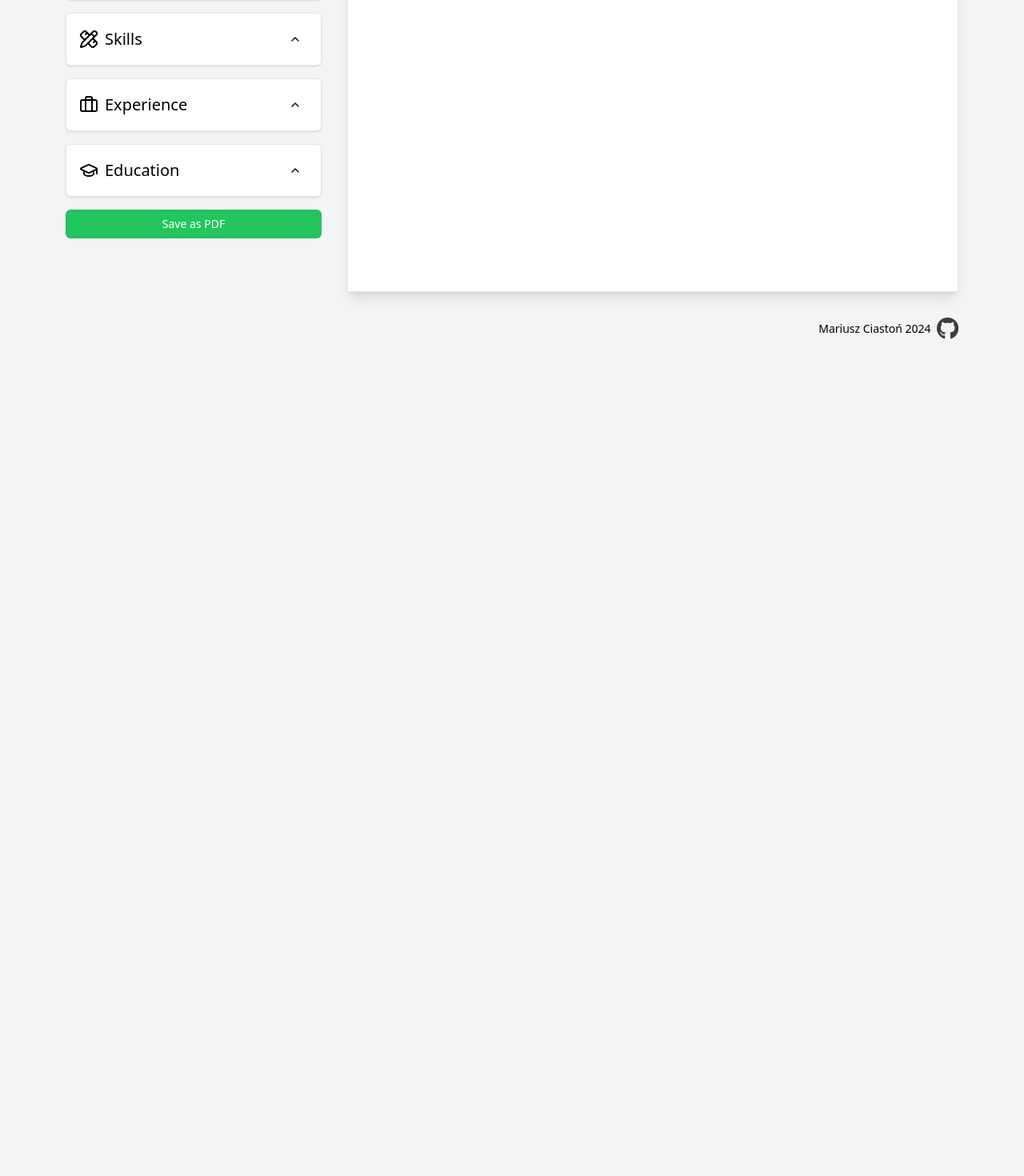
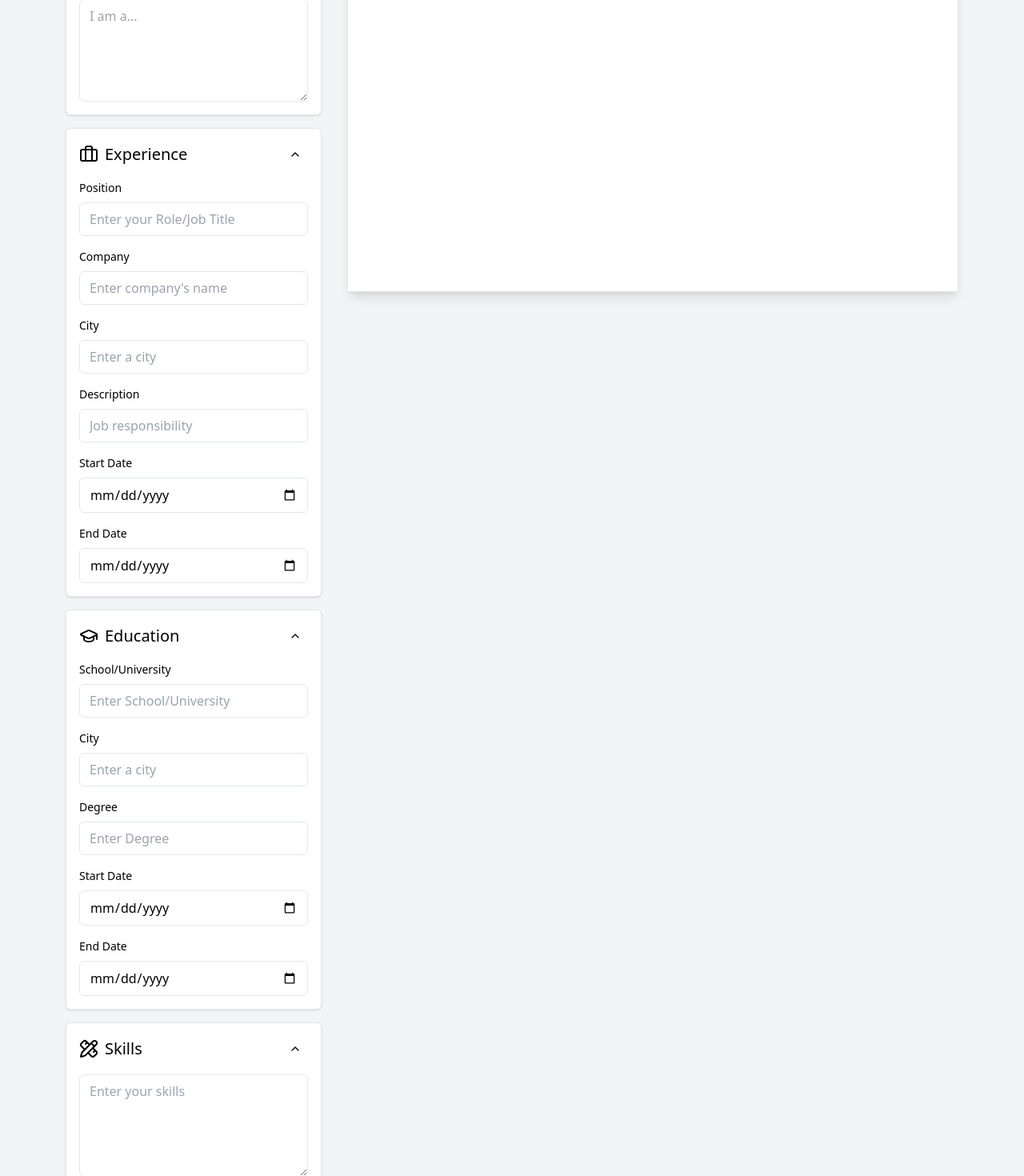
Before and after one commit to mariuszciaston/CV-Generator, a React (Vite) app: page / in a window 1280 px wide. Shown: the part 820-2290 px from the top of the page at 80% size. Before the commit the page ends 1278 px from the top, so only its background shows below. Built offline with nearby package versions, Linux system fonts and the light colour scheme.

Commit message:
break down structure into more components

```diff
--- /dev/null
+++ b/src/components/Button.tsx
@@ -0,0 +1,14 @@
+import { ButtonTypes } from "./types";
+
+const Button: React.FC<ButtonTypes> = ({ text, className }) => {
+  return (
+    <button
+      type="button"
+      className={`flex-1 text-nowrap rounded-md px-4 py-2 text-sm font-medium text-white ${className ? className : "bg-gray-500"}`}
+    >
+      {text}
+    </button>
+  );
+};
+
+export default Button;
--- a/src/components/Card.tsx
+++ b/src/components/Card.tsx
@@ -1,23 +1,8 @@
-import InputField from "./InputField";
+import InputFields from "./InputFields";
+import { CardTypes } from "./types";
+import ChevronBtn from "./ChevronBtn";
 
-import { ChevronDown, ChevronUp } from "lucide-react";
-
-interface CardProps {
-  title: string;
-  Icon: React.ElementType;
-  isOpen: boolean;
-}
-
-const Card: React.FC<CardProps> = ({ title, Icon, isOpen }) => {
-  const ChevronBtn: React.FC<Pick<CardProps, "isOpen">> = ({ isOpen }) => {
-    const Icon = isOpen ? ChevronUp : ChevronDown;
-    return (
-      <button type="button" className="rounded-md p-2 hover:bg-gray-100">
-        <Icon className="size-4" />
-      </button>
-    );
-  };
-
+const Card: React.FC<CardTypes> = ({ title, Icon, isOpen }) => {
   return (
     <div className="flex flex-col gap-4 rounded-md border bg-white p-4 shadow">
       <div className="flex items-center justify-between text-xl font-medium">
@@ -29,46 +14,7 @@ const Card: React.FC<CardProps> = ({ title, Icon, isOpen }) => {
         <ChevronBtn isOpen={isOpen} />
       </div>
 
-      {isOpen && title === "Personal Information" && (
-        <>
-          <InputField
-            label="Full Name"
-            type="text"
-            id="fullName"
-            placeholder="Enter your full name"
-          />
-          <InputField
-            label="Job Title"
-            type="text"
-            id="jobTitle"
-            placeholder="Enter your job title"
-          />
-          <InputField
-            label="Address"
-            type="text"
-            id="address"
-            placeholder="Enter your address"
-          />
-          <InputField
-            label="Email"
-            type="text"
-            id="email"
-            placeholder="Enter your email"
-          />
-          <InputField
-            label="Phone Number"
-            type="tel"
-            id="phoneNumber"
-            placeholder="Enter your phone number"
-          />
-          <InputField
-            label="Website"
-            type="url"
-            id="website"
-            placeholder="Enter your website URL"
-          />
-        </>
-      )}
+      <InputFields isOpen={isOpen} title={title} />
     </div>
   );
 };
--- a/src/components/Cards.tsx
+++ b/src/components/Cards.tsx
@@ -13,9 +13,9 @@ const Cards = () => {
     <div id="Cards" className="flex flex-col flex-wrap gap-4">
       <Card title="Personal Information" Icon={User} isOpen={true} />
       <Card title="Summary" Icon={FilePen} isOpen={true} />
+      <Card title="Experience" Icon={Briefcase} isOpen={true} />
+      <Card title="Education" Icon={GraduationCap} isOpen={true} />
       <Card title="Skills" Icon={PencilRuler} isOpen={true} />
-      <Card title="Experience " Icon={Briefcase} isOpen={true} />
-      <Card title="Education " Icon={GraduationCap} isOpen={true} />
     </div>
   );
 };
--- /dev/null
+++ b/src/components/ChevronBtn.tsx
@@ -0,0 +1,13 @@
+import { ChevronDown, ChevronUp } from "lucide-react";
+import { CardTypes } from "./types";
+
+const ChevronBtn: React.FC<Pick<CardTypes, "isOpen">> = ({ isOpen }) => {
+  const Icon = isOpen ? ChevronUp : ChevronDown;
+  return (
+    <button type="button" className="rounded-md p-2 hover:bg-gray-100">
+      <Icon className="size-4" />
+    </button>
+  );
+};
+
+export default ChevronBtn;
--- a/src/components/Header.tsx
+++ b/src/components/Header.tsx
@@ -1,7 +1,7 @@
 const Header = () => {
   return (
     <header className="px-8 pt-8">
-      <h1 className="text-4xl font-bold text-gray-400">CV Generator</h1>
+      <h1 className="text-4xl font-bold text-gray-500">CV Generator</h1>
     </header>
   );
 };
--- /dev/null
+++ b/src/components/InputFields.tsx
@@ -0,0 +1,142 @@
+import InputField from "./InputField";
+import Textarea from "./Textarea";
+import { CardTypes } from "./types";
+
+const InputFields: React.FC<Pick<CardTypes, "isOpen" | "title">> = ({
+  isOpen,
+  title,
+}) => {
+  if (!isOpen) {
+    return null;
+  }
+
+  return (
+    <>
+      {title === "Personal Information" && (
+        <>
+          <InputField
+            label="Full Name"
+            type="text"
+            id="fullName"
+            placeholder="Enter your full name"
+          />
+          <InputField
+            label="Job Title"
+            type="text"
+            id="jobTitle"
+            placeholder="Enter your job title"
+          />
+          <InputField
+            label="Address"
+            type="text"
+            id="address"
+            placeholder="Enter your address"
+          />
+          <InputField
+            label="Email"
+            type="email"
+            id="email"
+            placeholder="Enter your email"
+          />
+          <InputField
+            label="Phone Number"
+            type="tel"
+            id="phoneNumber"
+            placeholder="Enter your phone number"
+          />
+          <InputField
+            label="Website"
+            type="url"
+            id="website"
+            placeholder="Enter your website URL"
+          />
+        </>
+      )}
+
+      {title === "Summary" && (
+        <Textarea name="summary" id="summary" placeholder="I am a..." />
+      )}
+
+      {title === "Experience" && (
+        <>
+          <InputField
+            label="Position"
+            type="text"
+            id="position"
+            placeholder="Enter your Role/Job Title"
+          />
+          <InputField
+            label="Company"
+            type="text"
+            id="company"
+            placeholder="Enter company's name"
+          />
+          <InputField
+            label="City"
+            type="text"
+            id="city"
+            placeholder="Enter a city"
+          />
+          <InputField
+            label="Description"
+            type="text"
+            id="description"
+            placeholder="Job responsibility"
+          />
+          <InputField
+            label="Start Date"
+            type="date"
+            id="startDate"
+            placeholder="Enter start date"
+          />
+          <InputField
+            label="End Date"
+            type="date"
+            id="endDate"
+            placeholder="Enter end date"
+          />
+        </>
+      )}
+      {title === "Education" && (
+        <>
+          <InputField
+            label="School/University"
+            type="text"
+            id="school"
+            placeholder="Enter School/University"
+          />
+          <InputField
+            label="City"
+            type="text"
+            id="city"
+            placeholder="Enter a city"
+          />
+          <InputField
+            label="Degree"
+            type="text"
+            id="degree"
+            placeholder="Enter Degree"
+          />
+
+          <InputField
+            label="Start Date"
+            type="date"
+            id="startDate"
+            placeholder="Enter start date"
+          />
+          <InputField
+            label="End Date"
+            type="date"
+            id="endDate"
+            placeholder="Enter end date"
+          />
+        </>
+      )}
+      {title === "Skills" && (
+        <Textarea name="skills" id="skills" placeholder="Enter your skills" />
+      )}
+    </>
+  );
+};
+
+export default InputFields;
--- a/src/components/InputSection.tsx
+++ b/src/components/InputSection.tsx
@@ -1,4 +1,5 @@
 import Cards from "./Cards";
+import Button from "./Button";
 
 const InputSection = () => {
   return (
@@ -7,29 +8,11 @@ const InputSection = () => {
       className="flex w-full min-w-[256px] max-w-[768px] flex-col gap-4 lg:w-[320px]"
     >
       <div id="loadClearBtns" className="flex flex-wrap gap-2">
-        <button
-          type="button"
-          className="flex-1 text-nowrap rounded-md bg-blue-400 p-2 text-sm font-medium text-white"
-        >
-          Load Example
-        </button>
-
-        <button
-          type="button"
-          className="flex-1 text-nowrap rounded-md bg-red-500 p-2 text-sm font-medium text-white"
-        >
-          Clear Resume
-        </button>
+        <Button text="Load Example" className="bg-blue-500" />
+        <Button text="Clear Resume" className="bg-red-500" />
       </div>
-
       <Cards />
-
-      <button
-        type="button"
-        className="w-full text-nowrap rounded-md bg-green-500 p-2 text-sm font-medium text-white"
-      >
-        Save as PDF
-      </button>
+      <Button text="Save as PDF" className="bg-green-500" />
     </section>
   );
 };
--- /dev/null
+++ b/src/components/Textarea.tsx
@@ -0,0 +1,14 @@
+import { TextareaTypes } from "./types";
+
+const Textarea: React.FC<TextareaTypes> = ({ name, id, placeholder }) => {
+  return (
+    <textarea
+      className="h-32 min-h-16 rounded-md border px-3 py-2"
+      name={name}
+      id={id}
+      placeholder={placeholder}
+    ></textarea>
+  );
+};
+
+export default Textarea;
--- /dev/null
+++ b/src/components/types.tsx
@@ -0,0 +1,25 @@
+interface CardTypes {
+  title: string;
+  Icon: React.ElementType;
+  isOpen: boolean;
+}
+
+interface InputFieldTypes {
+  label: string;
+  type: string;
+  id: string;
+  placeholder: string;
+}
+
+interface TextareaTypes {
+  name: string;
+  id: string;
+  placeholder: string;
+}
+
+interface ButtonTypes {
+  text: string;
+  className: string;
+}
+
+export type { CardTypes, InputFieldTypes, TextareaTypes, ButtonTypes };
```
Also changed, not shown: src/components/InputField.tsx (+2 -7 lines).
